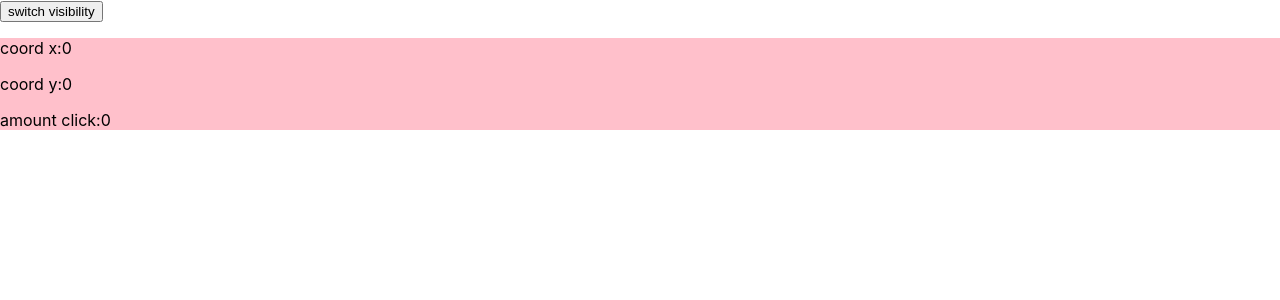
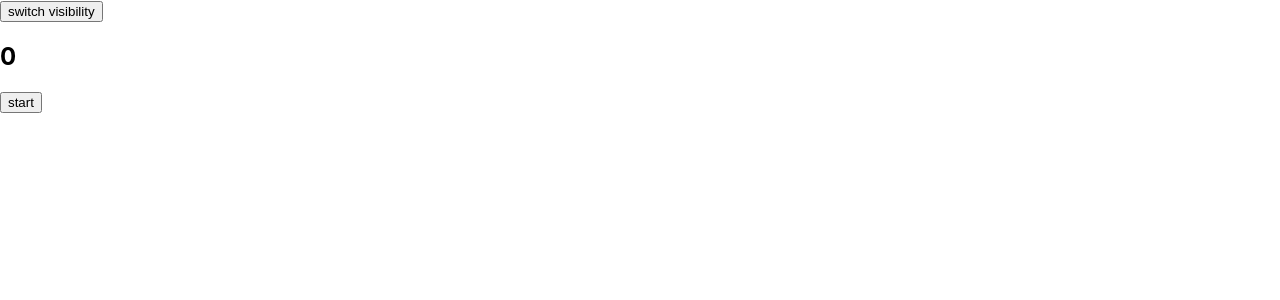
Before and after one commit to sntjulls/21-02-23-react, a React (Create React App) app: page / in a window 1280 px wide. Shown: the top 300 px of the page. Built offline with nearby package versions, Linux system fonts and the light colour scheme.

Commit message:
Create StopWatchFunc

```diff
--- a/src/App.js
+++ b/src/App.js
@@ -1,6 +1,7 @@
 import React, { useState } from "react";
 import "./App.css";
 import LearnHooks from "./components/LearnHooks";
+import StopWatchFunc from "./components/StopWatchFunc/index";
 
 const App = () => {
   const [isVisible, setIsVisible] = useState(true);
@@ -10,7 +11,7 @@ const App = () => {
   return (
     <>
       <button onClick={handleClick}>switch visibility</button>
-      {isVisible && <LearnHooks />}
+      {isVisible && <StopWatchFunc />}
     </>
   );
 };
--- a/src/components/LearnHooks/index.js
+++ b/src/components/LearnHooks/index.js
@@ -23,6 +23,8 @@ const LearnHooks = (props) => {
     };
   }, []);
 
+
+
   return (
     <div style={{ backgroundColor: "pink" }}>
       <p>coord x:{coords.x}</p>
--- /dev/null
+++ b/src/components/StopWatchFunc/index.js
@@ -0,0 +1,36 @@
+import React, { useState, useEffect } from "react";
+import styles from "./StopWatchFunc.module.scss";
+
+const StopWatchFunc = () => {
+  const [time, setTime] = useState(0);
+  const [isRunning, setIsRunning] = useState(false);
+  const handleBtn = () => {
+    setIsRunning(!isRunning);
+  };
+
+  useEffect(() => {
+    console.log("start effect");
+    // effect
+    if (isRunning) {
+      const intervalId = setInterval(() => {
+        console.log("start setInterval");
+        setTime((prevTime) => prevTime + 1);
+      }, 1000);
+
+      return () => {
+        // cleanup
+        console.log("clear setInterval");
+        clearInterval(intervalId);
+      };
+    }
+  }, [isRunning]);
+
+  return (
+    <div className={styles.container}>
+      <h2>{time}</h2>
+      <button onClick={handleBtn}>{isRunning ? "stop" : "start"}</button>
+    </div>
+  );
+};
+
+export default StopWatchFunc;
```
Also changed, not shown: src/components/StopWatchFunc/StopWatchFunc.module.scss (added).
